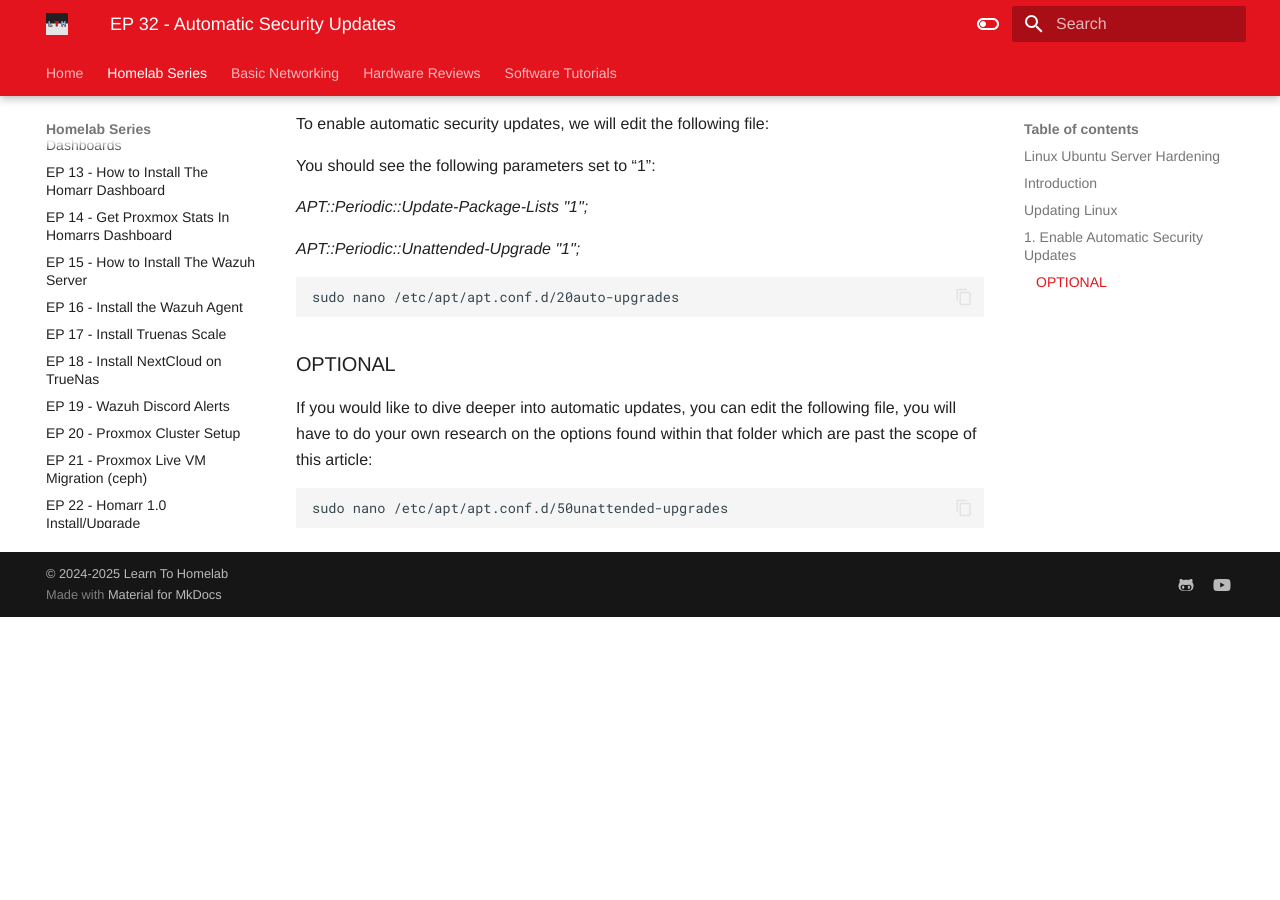
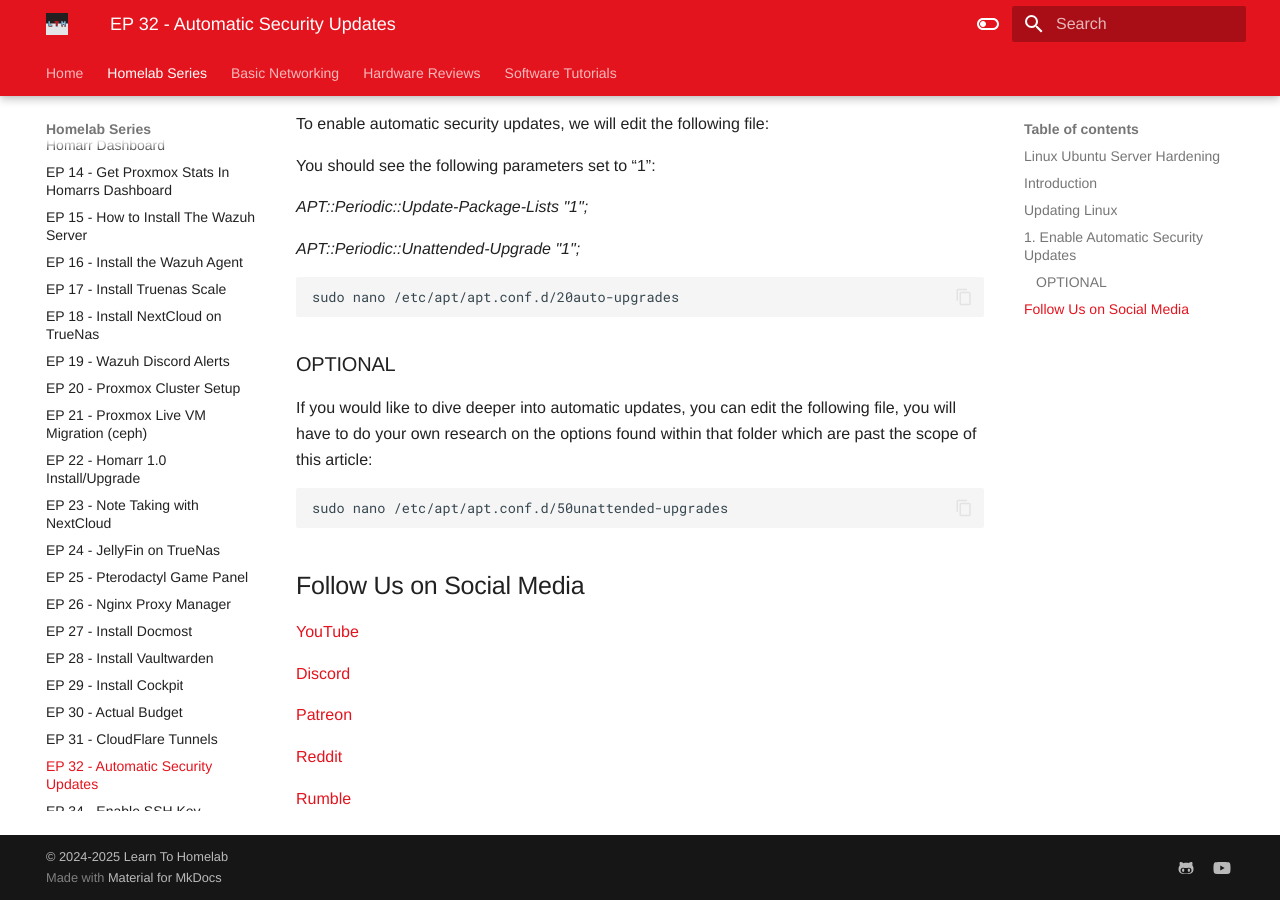
Before and after one commit to LearnToHomeLab/LearnToHomelabDocs, an MkDocs documentation site: the page built from docs/homelabseries/EP33_AutomaticSecurityUpdates.md, in a window 1280 px wide and 900 px high, scrolled down 1602 px. Built offline with MkDocs 1.6.1 and Material for MkDocs 9.7.7, drawn with Linux system fonts in a browser that asks for light colours; some web fonts are replaced; before the commit the page ends 2219 px from its top, so only the background shows below that.

````diff
--- a/docs/homelabseries/EP33_AutomaticSecurityUpdates.md
+++ b/docs/homelabseries/EP33_AutomaticSecurityUpdates.md
@@ -67,3 +67,15 @@ If you would like to dive deeper into automatic updates, you can edit the follow
 ```
 sudo nano /etc/apt/apt.conf.d/50unattended-upgrades
 ```
+
+## Follow Us on Social Media
+
+[YouTube](https://www.youtube.com/@learntohomelab)
+
+[Discord](https://discord.gg/6MsHSJWZpH)
+
+[Patreon](https://www.patreon.com/c/learntohomelab)
+
+[Reddit](https://www.reddit.com/r/learntohomelab/)
+
+[Rumble](https://rumble.com/c/c-7585051)
--- a/mkdocs.yml
+++ b/mkdocs.yml
@@ -111,6 +111,7 @@ nav:
       - EP 30 - Actual Budget: homelabseries/EP30_actualbudget.md
       - EP 31 - CloudFlare Tunnels: homelabseries/EP31_cloudflaretunnels.md
       - EP 32 - Automatic Security Updates: homelabseries/EP33_AutomaticSecurityUpdates.md
+      - EP 34 - Enable SSH Key Authentication: homelabseries/EP34_SSHKeyAuthentication.md
 
   - Basic Networking:
       - EP 1 - Configuring Cisco Switches: BasicNetworking/EP1_switchconfiguration.md
````
Also changed, not shown: docs/homelabseries/EP34_SSHKeyAuthentication.md (added, +114 -0 lines), docs/images/EP34_SSHKeyAuthentication/ssh key example.png (added).
